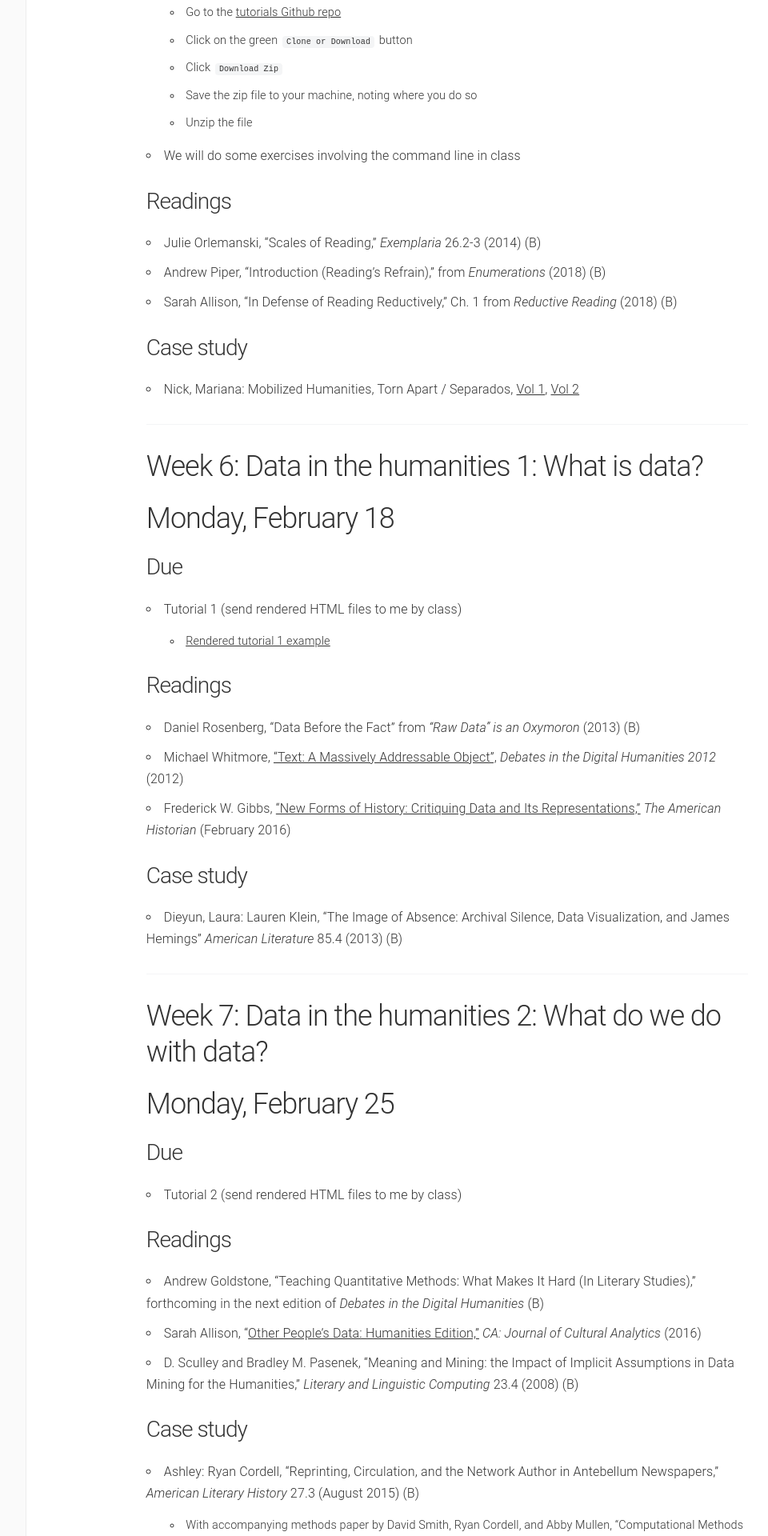
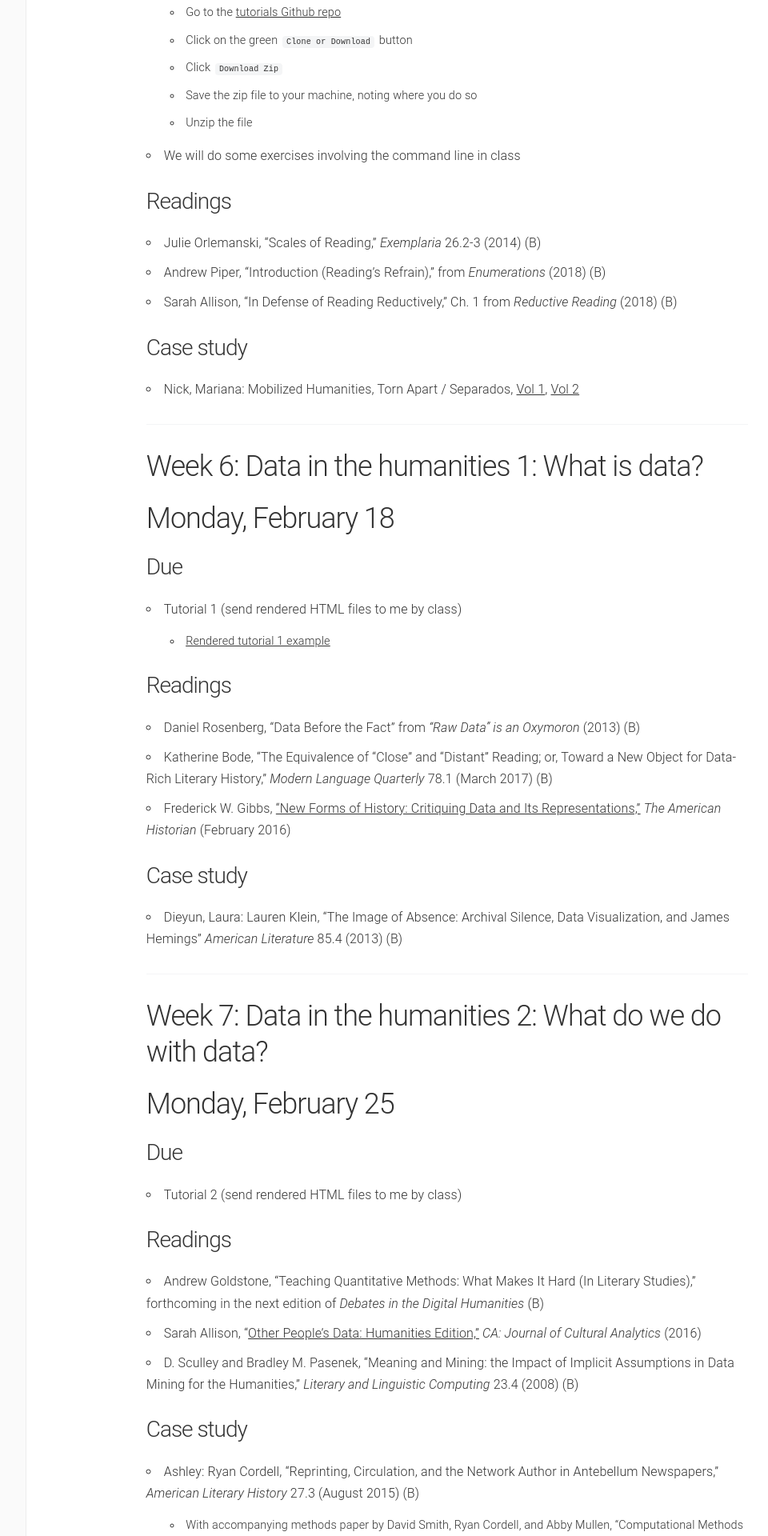
Before and after one commit to lcthomas/eng682s19, a Jekyll site: the page built from schedule.md, in a window 1280 px wide. Shown: the part 2956-4876 px from the top of the page at 80% size, without its empty margins (180-1140 px from the left). Built offline with Jekyll 4.4.1, drawn with Linux system fonts in a browser that asks for light colours.

Commit message:
Bode change

```diff
--- a/schedule.md
+++ b/schedule.md
@@ -96,7 +96,7 @@ _The Administration of DH_
 
 ### Readings
 * Daniel Rosenberg, “Data Before the Fact” from _“Raw Data” is an Oxymoron_ (2013) (B)
-* Michael Whitmore, [“Text: A Massively Addressable Object”,](http://dhdebates.gc.cuny.edu/debates/text/28) _Debates in the Digital Humanities 2012_ (2012)
+* Katherine Bode, "The Equivalence of “Close” and “Distant” Reading; or, Toward a New Object for Data-Rich Literary History," _Modern Language Quarterly_ 78.1 (March 2017) (B)
 * Frederick W. Gibbs, [“New Forms of History: Critiquing Data and Its Representations,"](http://tah.oah.org/february-2016/new-forms-of-history-critiquing-data-and-its-representations/) _The American Historian_ (February 2016)
 
 ### Case study
```
Also changed, not shown: additional-reading.md (+1 -0 lines).
